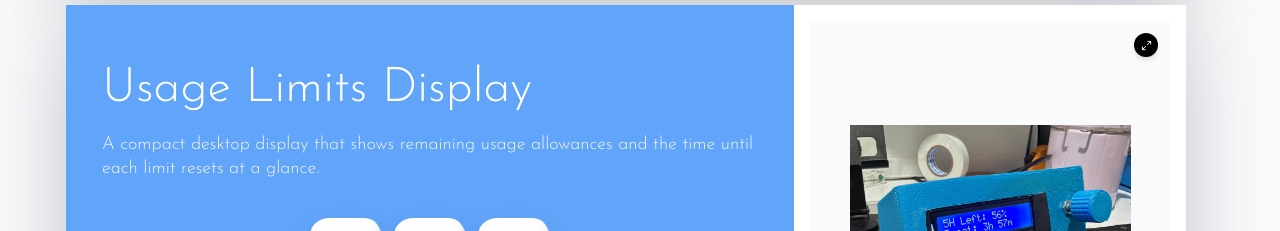
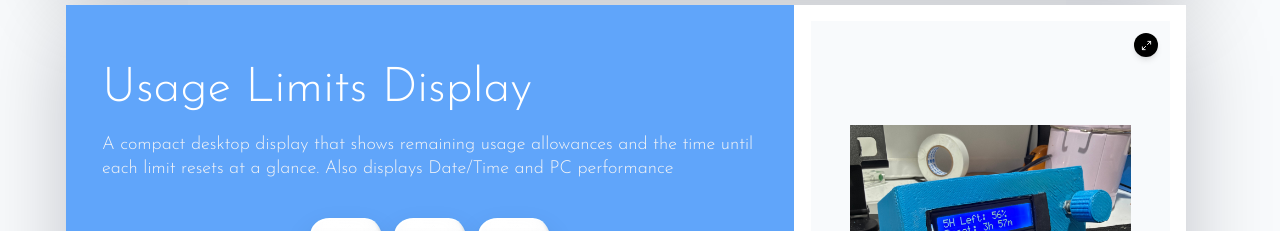
Before and after one commit to hemish-patel5/portfolio, a React (Vite) app: page /projects in a window 1280 px wide. Shown: the part 1800-2031 px from the top of the page. Built offline with nearby package versions, Linux system fonts and the light colour scheme; grey boxes are pictures that could not be loaded.

Commit message:
UI updates

```diff
--- a/src/data/projects.js
+++ b/src/data/projects.js
@@ -49,12 +49,12 @@ export const projects = [
     id: "usagedisplay",
     title: "Usage Limits Display",
     description:
-      "A compact desktop display that shows remaining usage allowances and the time until each limit resets at a glance.",
+      "A compact desktop display that shows remaining usage allowances and the time until each limit resets at a glance. Also displays Date/Time and PC performance",
     details:
       "This physical status display presents current usage-limit percentages and reset countdowns on a character LCD. A rotary control provides a simple way to move between tracked limits, while the electronics are housed in a custom 3D-printed enclosure for a practical, always-visible desktop dashboard.",
     image: new URL("../assets/display.jpeg", import.meta.url).href,
     skills: ["Rust", "C++", "JavaScript"],
-    github: "https://github.com/hemish-patel5/JobTracker",
+    github: "https://github.com/hemish-patel5/usage-limit-display",
   },
   {
     id: "rubiks",
```
